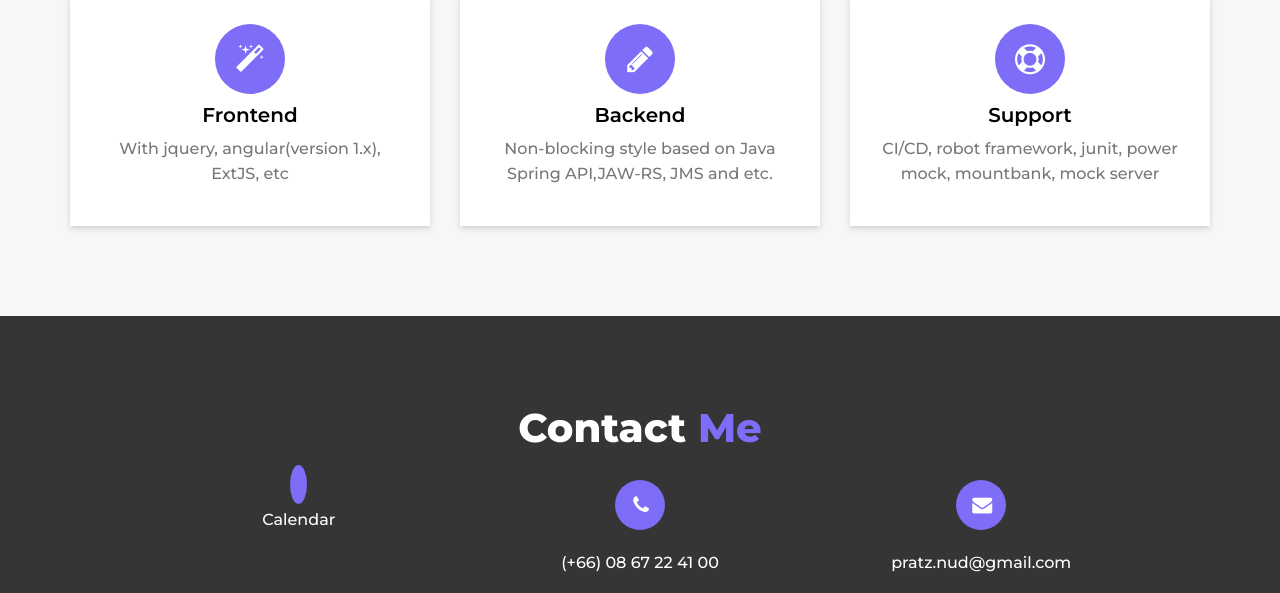
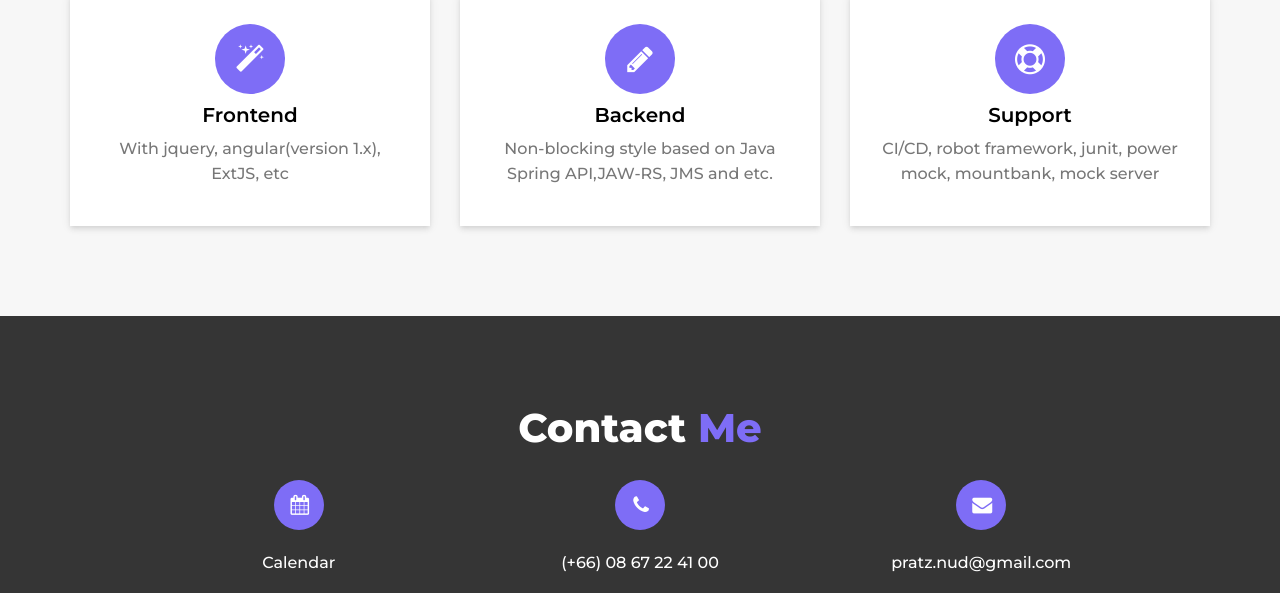
Before and after one commit to Pratzn/heroku-cv, a website: page public/index.html in a window 1280 px wide. Shown: the part 1468-2061 px from the top of the page. Drawn offline with Linux system fonts and the light colour scheme.

Commit message:
revise calendar

```diff
--- a/public/index.html
+++ b/public/index.html
@@ -391,7 +391,7 @@
             </div>
             <div class="row">
                <div class="col-md-3 col-md-offset-1 col-sm-4">
-                  <i class="fa-calendar"></i>
+                  <i class="fa fa-calendar"></i>
                   <p><a target="_blank" href="https://calendar.google.com/calendar/embed?src=pratz.nud%40gmail.com&ctz=Asia%2FBangkok">Calendar</a></p>
                </div>
                <div class="col-md-4 col-sm-4">
```
